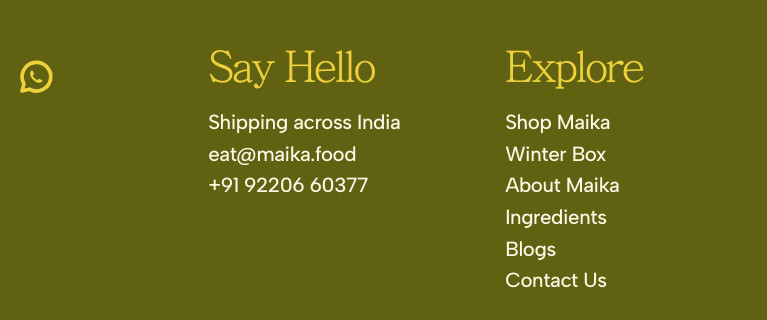
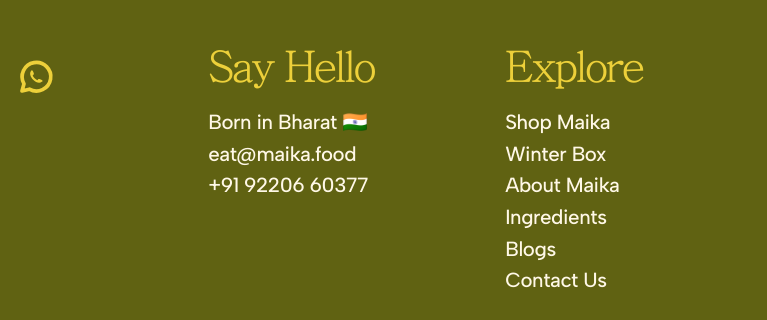
Before and after one commit to infodivuzl-cloud/maika, a plain HTML site: page index.html in a window 1280 px wide. Shown: the part 839-1159 px from the top of the page, 513-1280 px from the left. Drawn offline with nearby package versions, Linux system fonts and the light colour scheme; a web font is replaced by a local one.

Commit message:
Footer: 'Born in Bharat' in place of the location line
Co-Authored-By: Claude Opus 5.5 <noreply@anthropic.com>
Claude-Session: https://claude.ai/code/session_01JSvYuBKGaEHwDGZNMQEDCy

```diff
--- a/index.html
+++ b/index.html
@@ -481,7 +481,7 @@
     <div class="footer-col">
       <h2>Say Hello</h2>
       <ul>
-        <li>Shipping across India</li>
+        <li>Born in Bharat 🇮🇳</li>
         <li><a href="mailto:eat@maika.food">eat@maika.food</a></li>
         <li><a href="tel:+919220660377">+91 92206 60377</a></li>
       </ul>
```
